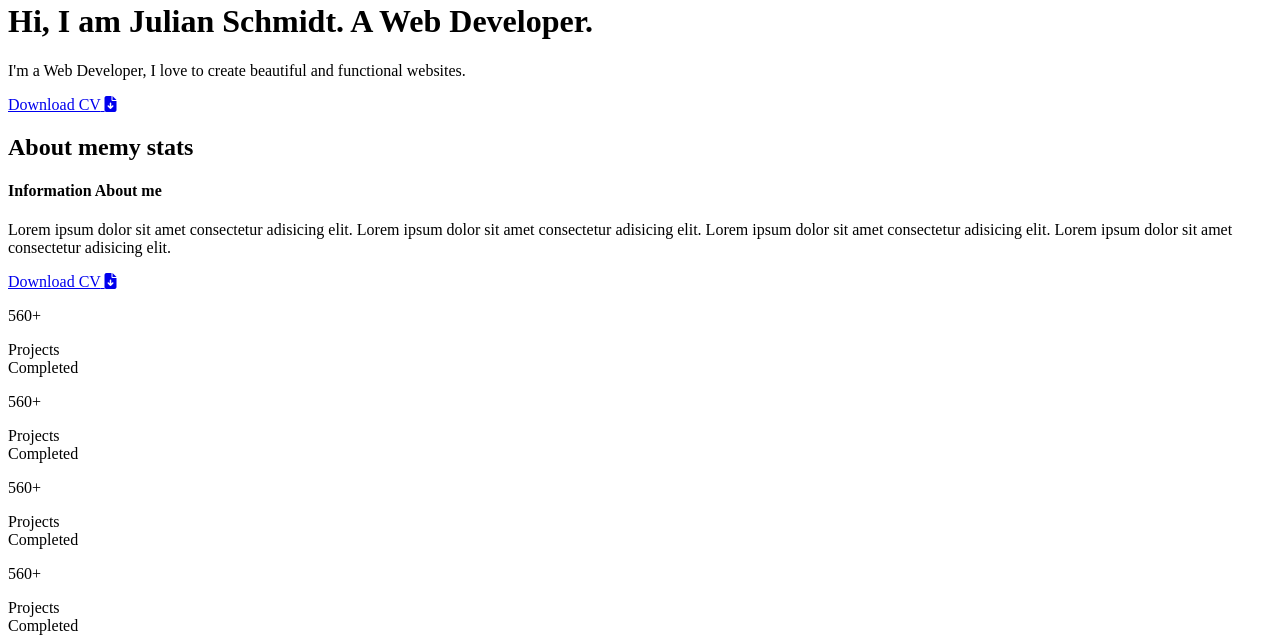
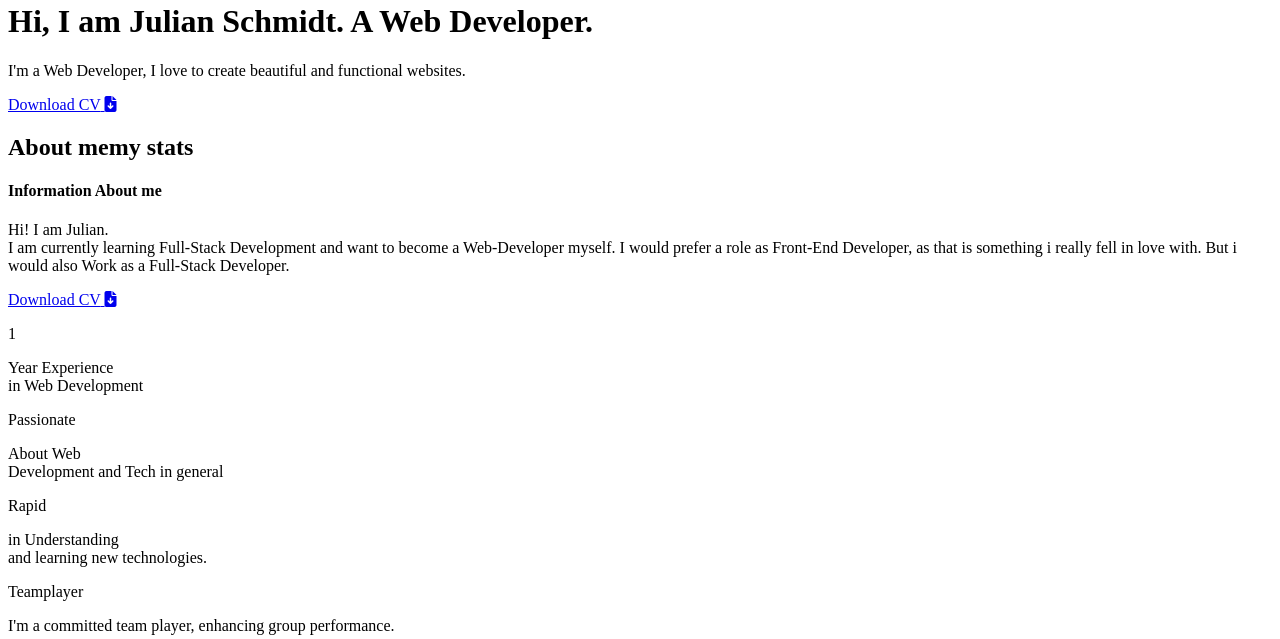
Before and after one commit to Lyuris1995/Lyuris1995, a plain HTML site: page index.html in a window 1280 px wide. Shown: the part 330-969 px from the top of the page. Drawn offline with nearby package versions, Linux system fonts and the light colour scheme; a web font is replaced by a local one.

Commit message:
Informationen hinzugefügt.

```diff
--- a/index.html
+++ b/index.html
@@ -47,10 +47,9 @@
                 <div class="left-about">
                     <h4>Information About me</h4>
                     <p>
-                        Lorem ipsum dolor sit amet consectetur adisicing elit.
-                        Lorem ipsum dolor sit amet consectetur adisicing elit.
-                        Lorem ipsum dolor sit amet consectetur adisicing elit.
-                        Lorem ipsum dolor sit amet consectetur adisicing elit.
+                        Hi! I am Julian.<br>
+                        I am currently learning Full-Stack Development and want to become a Web-Developer myself.
+                        I would prefer a role as Front-End Developer, as that is something i really fell in love with. But i would also Work as a Full-Stack Developer.
                     </p>
                     <div class="btn-container">
                         <a href="https://drive.google.com/file/d/1lOSdU6WO9xXjjEa9-4rdEIbssiCJ4vfg/view?usp=drive_link" class="main-btn" target="_blank">
@@ -62,26 +61,26 @@
                 <div class="right-about">
                     <div class="about-item">
                         <div class="abt-text">
-                            <p class="large-text">560+</p>
-                            <p class="small-text">Projects <br /> Completed</p>
+                            <p class="large-text">1</p>
+                            <p class="small-text">Year Experience<br />  in Web Development</p>
                         </div>
                     </div>
                     <div class="about-item">
                         <div class="abt-text">
-                            <p class="large-text">560+</p>
-                            <p class="small-text">Projects <br /> Completed</p>
+                            <p class="large-text">Passionate</p>
+                            <p class="small-text">About Web<br /> Development and Tech in general</p>
                         </div>
                     </div>
                     <div class="about-item">
                         <div class="abt-text">
-                            <p class="large-text">560+</p>
-                            <p class="small-text">Projects <br /> Completed</p>
+                            <p class="large-text">Rapid</p>
+                            <p class="small-text">in Understanding <br /> and learning new technologies.</p>
                         </div>
                     </div>
                     <div class="about-item">
                         <div class="abt-text">
-                            <p class="large-text">560+</p>
-                            <p class="small-text">Projects <br /> Completed</p>
+                            <p class="large-text">Teamplayer</p>
+                            <p class="small-text">I'm a committed team player, enhancing group performance.</p>
                         </div>
                     </div>
                 </div>
--- a/styles/styles.less
+++ b/styles/styles.less
@@ -319,6 +319,7 @@ section {
         height: 1px;
         background-color: @color-grey-5;
         transform: translateX(-50%);
+        position: absolute;
     }
 }
 
```
